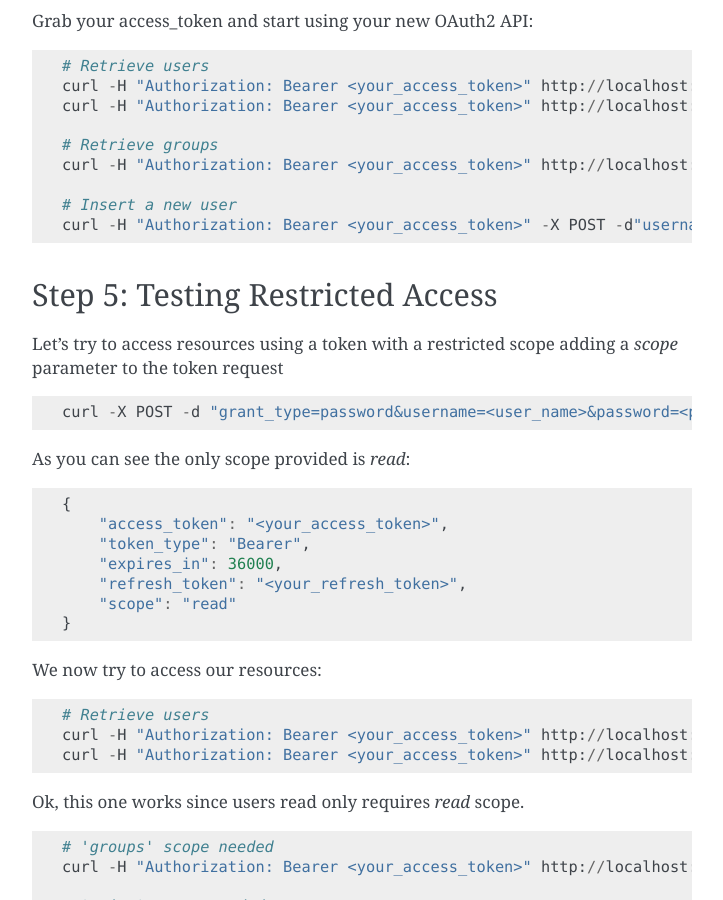
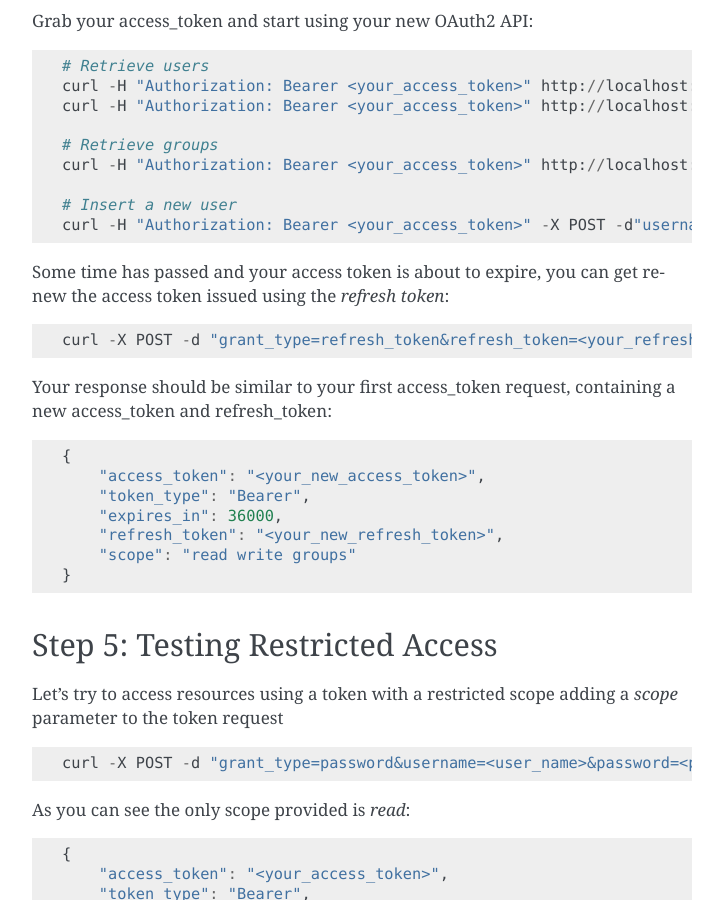
Before and after one commit to sheriffwoody0922/oauth-python-django, a Sphinx documentation site: the page built from docs/rest-framework/getting_started.rst, in a window 1280 px wide and 900 px high, scrolled down 3492 px. Shown: the whole window, without its empty margins (388-1111 px from the left). Built offline with Sphinx 7.4.7, drawn with Linux system fonts in a browser that asks for light colours.

Commit message:
Added documentation for using request token in Getting Started (#641)

```diff
--- a/docs/rest-framework/getting_started.rst
+++ b/docs/rest-framework/getting_started.rst
@@ -189,6 +189,26 @@ Grab your access_token and start using your new OAuth2 API:
     # Insert a new user
     curl -H "Authorization: Bearer <your_access_token>" -X POST -d"username=foo&password=bar" http://localhost:8000/users/
 
+Some time has passed and your access token is about to expire, you can get renew the access token issued using the `refresh token`:
+
+::
+
+    curl -X POST -d "grant_type=refresh_token&refresh_token=<your_refresh_token>&client_id=<your_client_id>&client_secret=<your_client_secret>" http://localhost:8000/o/token/
+
+Your response should be similar to your first access_token request, containing a new access_token and refresh_token:
+
+.. code-block:: javascript
+
+    {
+        "access_token": "<your_new_access_token>",
+        "token_type": "Bearer",
+        "expires_in": 36000,
+        "refresh_token": "<your_new_refresh_token>",
+        "scope": "read write groups"
+    }
+
+
+
 Step 5: Testing Restricted Access
 ---------------------------------
 
```
